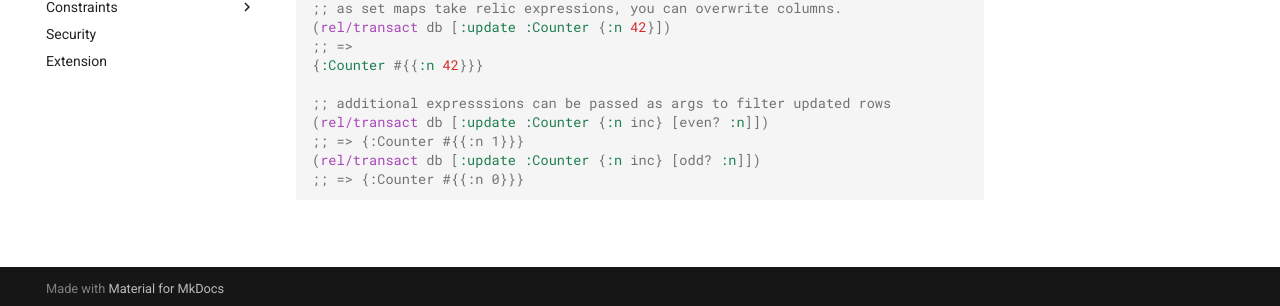
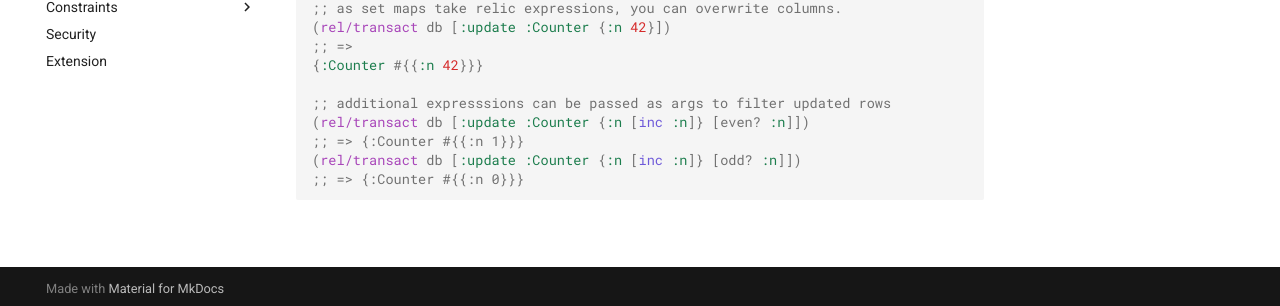
Before and after one commit to wotbrew/relic, an MkDocs documentation site: the page built from doc/update.md, in a window 1280 px wide. Shown: the part 589-895 px from the top of the page. Built offline with MkDocs 1.6.1 and Material for MkDocs 9.7.7, drawn with Linux system fonts in a browser that asks for light colours; comment, search, counter and statistics services are not loaded.

Commit message:
#53 fix the other 2 bad examples

````diff
--- a/doc/update.md
+++ b/doc/update.md
@@ -26,8 +26,8 @@ e.g
 {:Counter #{{:n 42}}}
 
 ;; additional expresssions can be passed as args to filter updated rows
-(rel/transact db [:update :Counter {:n inc} [even? :n]])
+(rel/transact db [:update :Counter {:n [inc :n]} [even? :n]])
 ;; => {:Counter #{{:n 1}}}
-(rel/transact db [:update :Counter {:n inc} [odd? :n]])
+(rel/transact db [:update :Counter {:n [inc :n]} [odd? :n]])
 ;; => {:Counter #{{:n 0}}}
 ```
````
